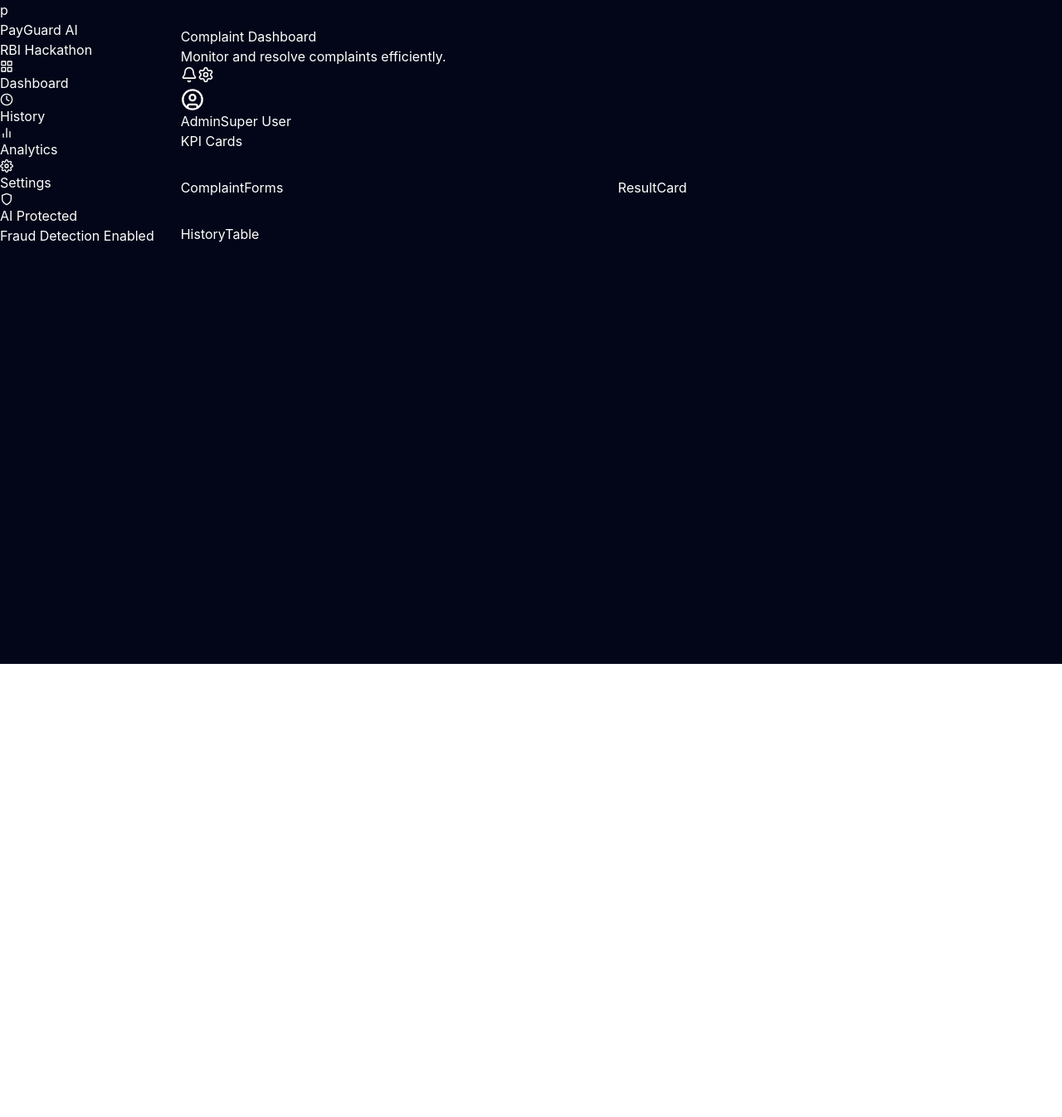
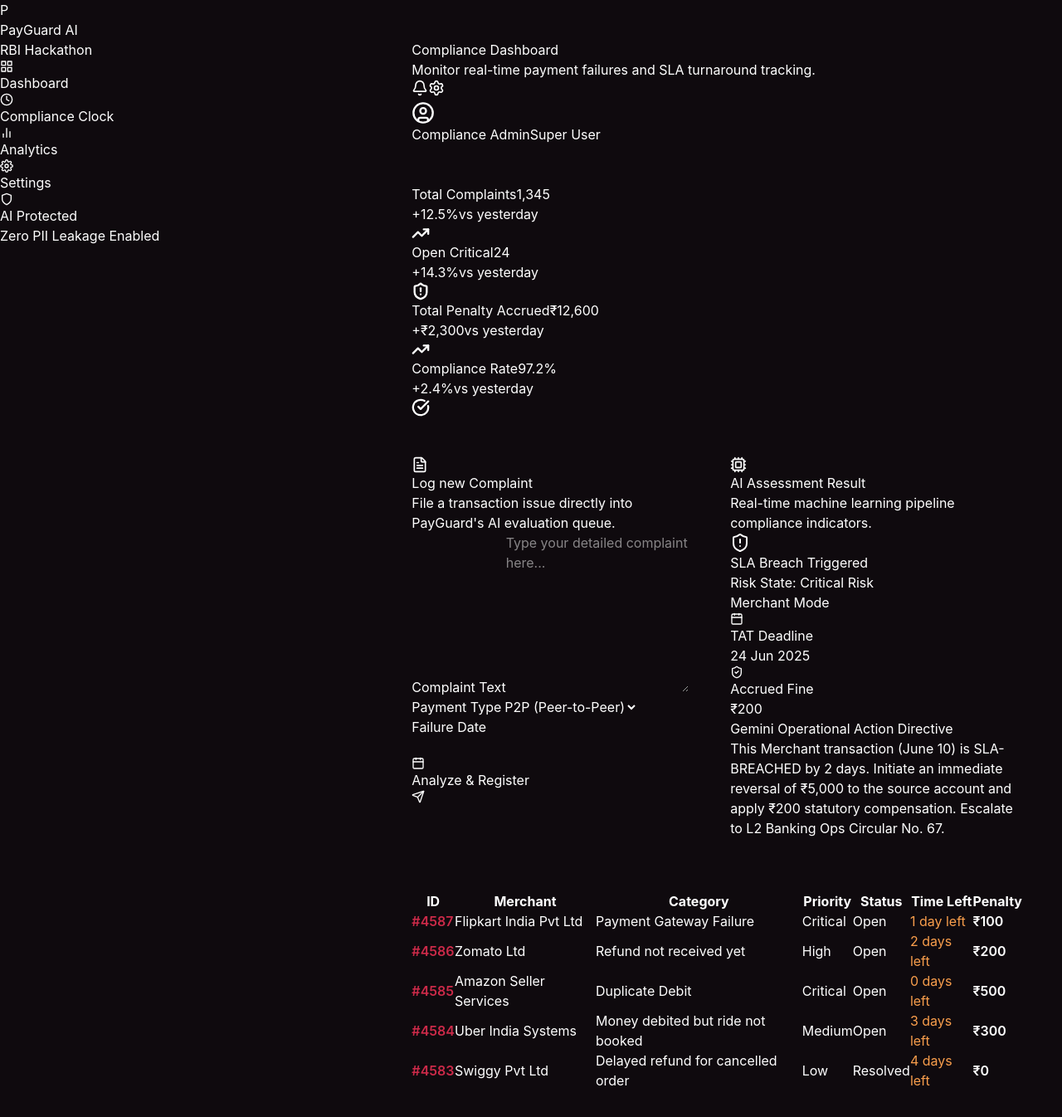
Before and after one commit to himani-io/RBI_TAT, a React (Vite) app: page / in a window 1280 px wide. Shown: the top 1346 px of the page at 83% size. Before the commit the page ends 800 px from the top, so only its background shows below. Built offline with nearby package versions, Linux system fonts and the light colour scheme.

Commit message:
re-engineered

```diff
--- a/package.json
+++ b/package.json
@@ -15,6 +15,7 @@
     "framer-motion": "^12.42.0",
     "lucide-react": "^1.21.0",
     "react": "^19.2.7",
+    "react-datepicker": "^9.1.0",
     "react-dom": "^19.2.7",
     "react-hot-toast": "^2.6.0",
     "react-icons": "^5.6.0",
--- a/src/components/ComplaintForms.jsx
+++ b/src/components/ComplaintForms.jsx
@@ -1,8 +1,95 @@
-import React from "react";
+import React, { useState } from "react";
+import { Send, FileText, Calendar as CalendarIcon } from "lucide-react";
+import DatePicker from "react-datepicker";
+import "react-datepicker/dist/react-datepicker.css";
+
 function ComplaintForms() {
+  const [complaint, setComplaint] = useState("");
+  const [failureDate, setFailureDate] = useState(null);
+  const [paymentType, setPaymentType] = useState("P2P");
+
+  const handleSubmit = (e) => {
+    e.preventDefault();
+
+    let formattedDate = null;
+    if (failureDate) {
+      const year = failureDate.getFullYear();
+      const day = String(failureDate.getDate()).padStart(2, "0");
+      const month = String(failureDate.getMonth() + 1).padStart(2, "0");
+
+      formattedDate = `${year}/${day}/${month}`;
+    }
+    console.log("Payload going to Backend: ", {
+      paymentType,
+      failureDate: formattedDate,
+      complaint,
+    });
+  };
+
   return (
     <>
-      <h1>ComplaintForms</h1>
+      <div className="form-container">
+        <div className="form-header">
+          <div className="form-header-title">
+            <FileText size={20} />
+            <h2>Log new Complaint</h2>
+          </div>
+          <p>
+            File a transaction issue directly into PayGuard's AI evaluation
+            queue.
+          </p>
+        </div>
+
+        <form onSubmit={handleSubmit} className="complaint-form">
+          <div className="form-group-grid">
+            <div className="form-group">
+              <label htmlFor="complaint">Complaint Text</label>
+              <textarea
+                id="complaint"
+                name="complaint"
+                rows="8"
+                placeholder="Type your detailed complaint here..."
+                value={complaint}
+                onChange={(e) => setComplaint(e.target.value)}
+                required
+              ></textarea>
+            </div>
+
+            <div className="form-group">
+              <label htmlFor="paymentType">Payment Type</label>
+              <select
+                id="paymentType"
+                name="paymentType"
+                value={paymentType}
+                onChange={(e) => setPaymentType(e.target.value)}
+              >
+                <option value="P2P">P2P (Peer-to-Peer)</option>
+                <option value="Merchant">Merchant</option>
+              </select>
+            </div>
+
+            <div className="form-group">
+              <label>Failure Date</label>
+              <div className="datepicker-container">
+                <DatePicker
+                  selected={failureDate}
+                  onChange={(date) => setFailureDate(date)}
+                  dateFormat="yyy/dd/MM"
+                  maxDate={new Date()}
+                  className="custom-datepicker-input"
+                  required
+                />
+                <CalendarIcon size={16} className="datepicker-icon" />
+              </div>
+            </div>
+
+            <button type="submiffFfFFt" className="submit-btn">
+              <span>Analyze & Register</span>
+              <Send size={16} />
+            </button>
+          </div>
+        </form>
+      </div>
     </>
   );
 }
--- a/src/components/HistoryTable.jsx
+++ b/src/components/HistoryTable.jsx
@@ -1,10 +1,90 @@
 import React from "react";
-function HistoryTable() {
+
+const mockHistoryData = [
+  {
+    id: "#4587",
+    merchant: "Flipkart India Pvt Ltd",
+    category: "Payment Gateway Failure",
+    priority: "Critical",
+    status: "Open",
+    timeLeft: "1 day left",
+    penalty: "₹100",
+  },
+  {
+    id: "#4586",
+    merchant: "Zomato Ltd",
+    category: "Refund not received yet",
+    priority: "High",
+    status: "Open",
+    timeLeft: "2 days left",
+    penalty: "₹200",
+  },
+  {
+    id: "#4585",
+    merchant: "Amazon Seller Services",
+    category: "Duplicate Debit",
+    priority: "Critical",
+    status: "Open",
+    timeLeft: "0 days left",
+    penalty: "₹500",
+  },
+  {
+    id: "#4584",
+    merchant: "Uber India Systems",
+    category: "Money debited but ride not booked",
+    priority: "Medium",
+    status: "Open",
+    timeLeft: "3 days left",
+    penalty: "₹300",
+  },
+  {
+    id: "#4583",
+    merchant: "Swiggy Pvt Ltd",
+    category: "Delayed refund for cancelled order",
+    priority: "Low",
+    status: "Resolved",
+    timeLeft: "4 days left",
+    penalty: "₹0",
+  },
+];
+
+export default function HistoryTable() {
   return (
-    <>
-      <h1>HistoryTable</h1>
-    </>
+    <div className="history-table-container">
+      <table className="history-table">
+        <thead>
+          <tr>
+            <th>ID</th>
+            <th>Merchant</th>
+            <th>Category</th>
+            <th>Priority</th>
+            <th>Status</th>
+            <th>Time Left</th>
+            <th>Penalty</th>
+          </tr>
+        </thead>
+        <tbody>
+          {mockHistoryData.map((row) => (
+            <tr key={row.id}>
+              <td style={{ fontWeight: "600", color: "#CC2A49" }}>{row.id}</td>
+              <td>{row.merchant}</td>
+              <td>{row.category}</td>
+              <td>
+                <span className={`table-badge ${row.priority.toLowerCase()}`}>
+                  {row.priority}
+                </span>
+              </td>
+              <td>
+                <span className={`table-badge ${row.status.toLowerCase()}`}>
+                  {row.status}
+                </span>
+              </td>
+              <td style={{ color: "#F99E4C" }}>{row.timeLeft}</td>
+              <td style={{ fontWeight: "600" }}>{row.penalty}</td>
+            </tr>
+          ))}
+        </tbody>
+      </table>
+    </div>
   );
 }
-
-export default HistoryTable;
--- a/src/components/KPICards.jsx
+++ b/src/components/KPICards.jsx
@@ -1,10 +1,59 @@
 import React from "react";
-function KPICards() {
+import { ShieldAlert, CheckCircle, Clock, TrendingUp } from "lucide-react";
+
+function KPICard({ title, value, change, icon: Icon, variant }) {
+  const isPositive =
+    change.startsWith("+") || change.toLowerCase().includes("up");
+  const badgeClass = isPositive ? "positive" : "negative";
+
   return (
-    <>
-      <h1>KPI Cards</h1>
-    </>
+    <div className="kpi-card">
+      <div className="kpi-card-left">
+        <span className="kpi-title">{title}</span>
+        <span className="kpi-value">{value}</span>
+        <div className="kpi-change-container">
+          <span className={`kpi-badge ${badgeClass}`}>{change}</span>
+          <span className="kpi-change-text">vs yesterday</span>
+        </div>
+      </div>
+      <div className={`kpi-icon-wrapper ${variant}`}>
+        <Icon size={22} strokeWidth={2.5} />
+      </div>
+    </div>
   );
 }
 
-export default KPICards;
+export default function KPICards() {
+  return (
+    <div className="kpi-grid">
+      <KPICard
+        title="Total Complaints"
+        value="1,345"
+        change="+12.5%"
+        icon={TrendingUp}
+        variant="blue"
+      />
+      <KPICard
+        title="Open Critical"
+        value="24"
+        change="+14.3%"
+        icon={ShieldAlert}
+        variant="red"
+      />
+      <KPICard
+        title="Total Penalty Accrued"
+        value="₹12,600"
+        change="+₹2,300"
+        icon={TrendingUp}
+        variant="amber"
+      />
+      <KPICard
+        title="Compliance Rate"
+        value="97.2%"
+        change="+2.4%"
+        icon={CheckCircle}
+        variant="emerald"
+      />
+    </div>
+  );
+}
--- a/src/components/Navbar.jsx
+++ b/src/components/Navbar.jsx
@@ -1,12 +1,12 @@
 import React from "react";
 import { Bell, Settings, UserCircle } from "lucide-react";
 
-function Navbar() {
+export default function Navbar() {
   return (
     <header className="navbar">
       <div className="navbar-left">
-        <h1>Complaint Dashboard</h1>
-        <p>Monitor and resolve complaints efficiently.</p>
+        <h1>Compliance Dashboard</h1>
+        <p>Monitor real-time payment failures and SLA turnaround tracking.</p>
       </div>
 
       <div className="navbar-right">
@@ -22,7 +22,7 @@
         <div className="profile">
           <UserCircle size={28} className="profile-icon" />
           <div className="profile-info">
-            <span className="profile-name">Admin</span>
+            <span className="profile-name">Compliance Admin</span>
             <span className="profile-role">Super User</span>
           </div>
         </div>
@@ -30,5 +30,3 @@
     </header>
   );
 }
-
-export default Navbar;
--- a/src/components/ResultCard.jsx
+++ b/src/components/ResultCard.jsx
@@ -1,10 +1,79 @@
 import React from "react";
-function ResultCards() {
+import {
+  ShieldCheck,
+  ShieldAlert,
+  Cpu,
+  Calendar,
+  ShieldCheck as FineIcon,
+} from "lucide-react";
+
+export default function ResultCards({ data }) {
+  // Graceful pitch fallback data when the state hasn't changed yet
+  const result = data || {
+    status: "BREACHED",
+    paymentType: "Merchant",
+    daysElapsed: 7,
+    deadlineDate: "24 Jun 2025",
+    fineAccrued: 200,
+    analysis:
+      "This Merchant transaction (June 10) is SLA-BREACHED by 2 days. Initiate an immediate reversal of ₹5,000 to the source account and apply ₹200 statutory compensation. Escalate to L2 Banking Ops Circular No. 67.",
+  };
+
+  const isBreached = result.status === "BREACHED";
+
   return (
-    <>
-      <h1>ResultCard</h1>
-    </>
+    <div className="result-container">
+      <div className="result-header">
+        <div className="result-header-title">
+          <Cpu size={20} />
+          <h2>AI Assessment Result</h2>
+        </div>
+        <p>Real-time machine learning pipeline compliance indicators.</p>
+      </div>
+
+      <div className="result-body">
+        <div className={`status-banner ${isBreached ? "flagged" : "safe"}`}>
+          <div className="status-banner-left">
+            {isBreached ? <ShieldAlert size={24} /> : <ShieldCheck size={24} />}
+            <div>
+              <h3>
+                {isBreached ? "SLA Breach Triggered" : "Timeline Compliant"}
+              </h3>
+              <p>Risk State: {isBreached ? "Critical Risk" : "Minimal Risk"}</p>
+            </div>
+          </div>
+          <span className="badge">{result.paymentType} Mode</span>
+        </div>
+
+        <div className="metrics-row">
+          <div className="metric-box">
+            <div className="metric-box-header">
+              <Calendar size={16} />
+              <span>TAT Deadline</span>
+            </div>
+            <div className="metric-box-value text-blue">
+              {result.deadlineDate}
+            </div>
+          </div>
+
+          <div className="metric-box">
+            <div className="metric-box-header">
+              <FineIcon size={16} />
+              <span>Accrued Fine</span>
+            </div>
+            <div
+              className={`metric-box-value ${isBreached ? "text-red" : "text-emerald"}`}
+            >
+              ₹{result.fineAccrued}
+            </div>
+          </div>
+        </div>
+
+        <div className="analysis-box">
+          <label>Gemini Operational Action Directive</label>
+          <p>{result.analysis}</p>
+        </div>
+      </div>
+    </div>
   );
 }
-
-export default ResultCards;
--- a/src/components/Sidebar.jsx
+++ b/src/components/Sidebar.jsx
@@ -1,5 +1,11 @@
 import React from "react";
-import {FiGrid, FiClock, FiBarChart2, FiSettings, FiShield,} from "react-icons/fi";
+import {
+  FiGrid,
+  FiClock,
+  FiBarChart2,
+  FiSettings,
+  FiShield,
+} from "react-icons/fi";
 
 function SidebarItem({ icon, text, active }) {
   return (
@@ -10,14 +16,12 @@
   );
 }
 
-function Sidebar() {
+export default function Sidebar() {
   return (
-    <>
     <aside className="sidebar">
       <div className="sidebar-top">
         <div className="logo">
-            <div className="logo-icon">p</div>
-
+          <div className="logo-icon">P</div>
           <div className="logo-text">
             <h1>PayGuard AI</h1>
             <p>RBI Hackathon</p>
@@ -25,39 +29,20 @@
         </div>
 
         <nav className="sidebar-menu">
-            <SidebarItem
-              icon={<FiGrid/>}
-              text="Dashboard"
-              active/>
-
-              <SidebarItem
-              icon={<FiClock/>}
-              text="History"
-              />
-
-              <SidebarItem
-            icon={<FiBarChart2 />}
-            text="Analytics"
-          />
-
-          <SidebarItem
-            icon={<FiSettings />}
-            text="Settings"
-          />
+          <SidebarItem icon={<FiGrid />} text="Dashboard" active />
+          <SidebarItem icon={<FiClock />} text="Compliance Clock" />
+          <SidebarItem icon={<FiBarChart2 />} text="Analytics" />
+          <SidebarItem icon={<FiSettings />} text="Settings" />
         </nav>
       </div>
 
       <div className="sidebar-footer">
-          <FiShield className="footer-icon"/>
-
+        <FiShield className="footer-icon" />
         <div>
           <h2>AI Protected</h2>
-            <p>Fraud Detection Enabled</p>
+          <p>Zero PII Leakage Enabled</p>
         </div>
       </div>
     </aside>
-    </>
   );
 }
-
-export default Sidebar;
--- a/src/pages/Dashboard.jsx
+++ b/src/pages/Dashboard.jsx
@@ -1,33 +1,35 @@
-import React from "react";
-
-import Sidebar from '../components/Sidebar.jsx';
-import Navbar from '../components/Navbar.jsx';
-import KPICards from '../components/KPICards.jsx';
-import ComplaintForms from '../components/ComplaintForms.jsx';
-import ResultCards from '../components/ResultCard.jsx';
-import HistoryTable from '../components/HistoryTable.jsx';
+import React, { useState } from "react";
+import Sidebar from "../components/Sidebar.jsx";
+import Navbar from "../components/Navbar.jsx";
+import KPICards from "../components/KPICards.jsx";
+import ComplaintForms from "../components/ComplaintForms.jsx";
+import ResultCards from "../components/ResultCard.jsx";
+import HistoryTable from "../components/HistoryTable.jsx";
 
 function Dashboard() {
+  const [evaluationResult, setEvaluationResult] = useState(null);
+
   return (
-    <>
-      <div className="flex min-h-screen bg-slate-950 text-white">
-        <Sidebar />
+    <div className="flex min-h-screen bg-[#0f0a0e] text-white font-sans antialiased">
+      <Sidebar />
 
-        <div className="flex-1 p-8">
+      <div className="flex-1 min-h-screen ml-64 p-8 md:p-12 overflow-x-hidden">
+        <div className="max-w-7xl mx-auto space-y-12">
           <Navbar />
+
           <KPICards />
 
-          <div className="mt-8 grid grid-cols-1 gap-6 lg:grid-cols-2">
-            <ComplaintForms />
-            <ResultCards />
+          <div className="grid grid-cols-1 gap-8 lg:grid-cols-2 items-start">
+            <ComplaintForms onAnalyze={setEvaluationResult} />
+            <ResultCards data={evaluationResult} />
           </div>
 
-          <div className="mt-8">
+          <div className="pt-4">
             <HistoryTable />
           </div>
         </div>
       </div>
-    </>
+    </div>
   );
 }
 
```
Lines whose indentation alone changed are shown as unchanged.
